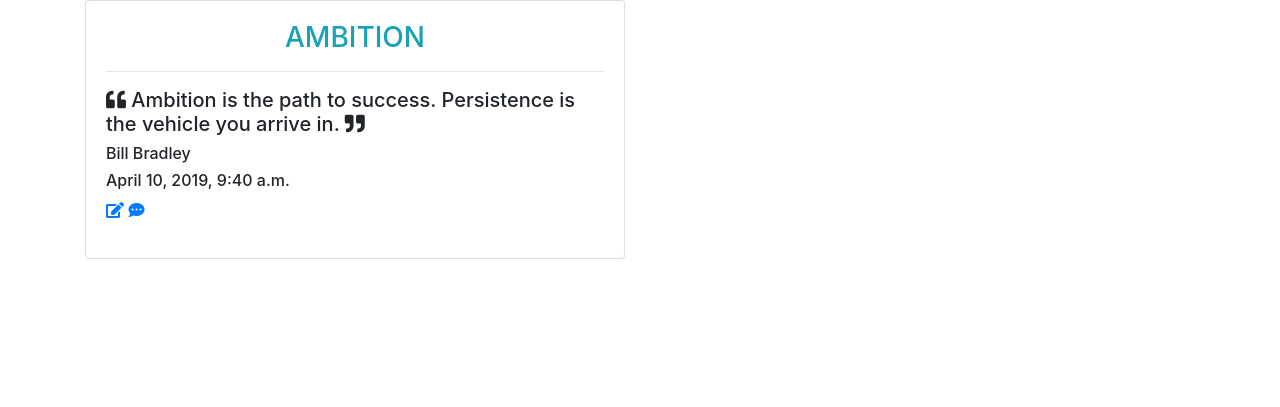
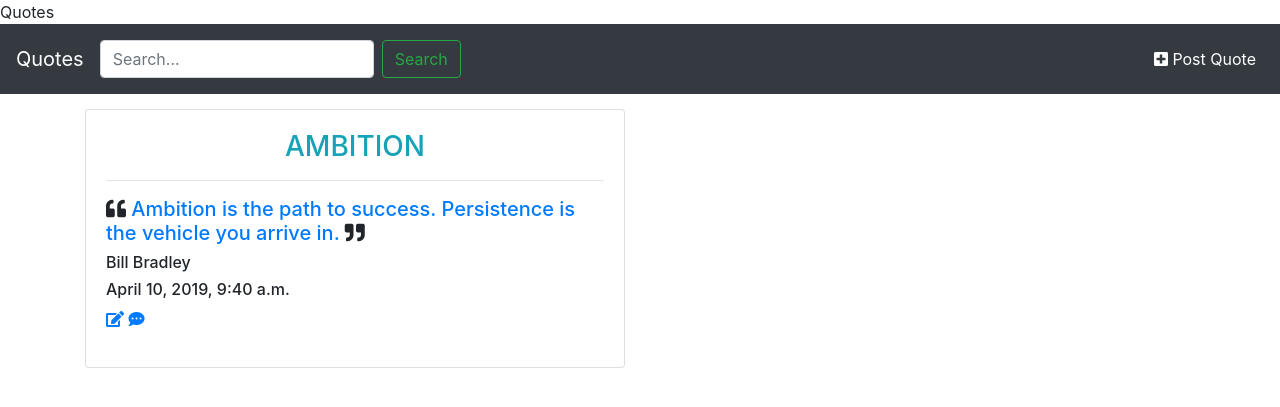
Before and after one commit to JoshuaJrJux/QUOTES, a Django app: page / in a window 1280 px wide. Shown: the top 407 px of the page. Run offline with Django 3.2, Linux system fonts and the light colour scheme; data comes from the database, SQL or seed files in the repository; both versions use the stored data as it was after the commit; some libraries are stand-ins or nearby versions.

Commit message:
favourite app

```diff
--- /dev/null
+++ b/favourite/templates/favourite/base.html
@@ -0,0 +1,36 @@
+<html lang="en">
+<head>
+    <tilte>{% block title %}{% endblock %}</tilte>
+    <link rel="stylesheet" href="https://stackpath.bootstrapcdn.com/bootstrap/4.3.1/css/bootstrap.min.css" integrity="sha384-ggOyR0iXCbMQv3Xipma34MD+dH/1fQ784/j6cY/iJTQUOhcWr7x9JvoRxT2MZw1T" crossorigin="anonymous">
+    <link rel="stylesheet" href="https://use.fontawesome.com/releases/v5.8.1/css/all.css" integrity="sha384-50oBUHEmvpQ+1lW4y57PTFmhCaXp0ML5d60M1M7uH2+nqUivzIebhndOJK28anvf" crossorigin="anonymous">
+
+</head>
+<body>
+    <nav class="navbar navbar-expand-lg navbar-dark bg-dark">
+  <button class="navbar-toggler" type="button" data-toggle="collapse" data-target="#navbarTogglerDemo01" aria-controls="navbarTogglerDemo01" aria-expanded="false" aria-label="Toggle navigation">
+    <span class="navbar-toggler-icon"></span>
+  </button>
+  <div class="collapse navbar-collapse" id="navbarTogglerDemo01">
+    <a class="navbar-brand" href="{% url 'favourite:index'  %}">Quotes</a>
+
+      <ul class="navbar-nav mr-auto m1-5">
+          <li class="nav-item">
+              <form class="form-inline my-2 my-1g-0">
+                  <input class="form-control mr-sm-2" type="search" placeholder="Search..." arila-label="Search">
+                  <button class="btn btn btn-outline-success my-2 my-sm-0" type="submit">Search</button>
+              </form>
+          </li>
+      </ul>
+
+
+      <ul class="navbar-nav navbar-right">
+      <li class="nav-item active">
+        <a class="nav-link" href="{% url 'favourite:create_quote' %}"><i class="fas fa-plus-square"></i> Post Quote <span class="sr-only">(current)</span></a>
+      </li>
+
+    </ul>
+  </div>
+</nav>
+{% block content %}{% endblock %}
+</body>
+</html>
--- a/favourite/templates/favourite/index.html
+++ b/favourite/templates/favourite/index.html
@@ -1,9 +1,9 @@
-<link rel="stylesheet" href="https://stackpath.bootstrapcdn.com/bootstrap/4.3.1/css/bootstrap.min.css" integrity="sha384-ggOyR0iXCbMQv3Xipma34MD+dH/1fQ784/j6cY/iJTQUOhcWr7x9JvoRxT2MZw1T" crossorigin="anonymous">
-<link rel="stylesheet" href="https://use.fontawesome.com/releases/v5.8.1/css/all.css" integrity="sha384-50oBUHEmvpQ+1lW4y57PTFmhCaXp0ML5d60M1M7uH2+nqUivzIebhndOJK28anvf" crossorigin="anonymous">
-
+{% extends 'favourite/base.html' %}
+{% block title %}Quotes{% endblock %}
+{% block content %}
 <title>QUOTES</title>
 <div class="container">
-    <div class="row">
+    <div class="row" style="padding-top:15px">
                 {%if quotes%}
                     {%for quote in quotes%}
                     <div class="col-sm-6">
@@ -11,12 +11,12 @@
                             <div class="card-body">
                                 <h3 class="text-info text-center">{{quote.title}}</h3>
                                 <hr>
-                                <h5><i class="fas fa-quote-left"></i> {{quote.quote}} <i class="fas fa-quote-right"></i> </h5>
+                                <h5><i class="fas fa-quote-left"></i><a href="{% url 'favourite:all-comment' quote.id%}"> {{quote.quote}} </a><i class="fas fa-quote-right"></i> </h5>
                                 <h6>{{quote.author}}</h6>
                                 <h6>{{quote.date}}</h6>
                                 <div class="form-group">
-                                    <a href="{%url 'favourite:update-quote' quote.id %}"><i class="fas fa-edit" style="float-right"></i></a>
-                                    <a href="{%url 'favourite:comment' quote.id%}"><i class="fas fa-comment-dots"></i> </a>
+                                    <a href="{% url 'favourite:update-quote' quote.id %}"><i class="fas fa-edit" style="float-right"></i></a>
+                                    <a href="{% url 'favourite:comment' quote.id %}"><i class="fas fa-comment-dots"></i> </a>
                                 </div>
 
                             </div>
@@ -28,3 +28,4 @@
         <div class="col-sm-6"></div>
     </div>
 </div>
+{% endblock %}
--- a/favourite/urls.py
+++ b/favourite/urls.py
@@ -6,7 +6,8 @@ app_name = 'favourite'
 urlpatterns = [
     path('', views.index, name='index'),
     path('create_quote', views.PostQuoteCreateView.as_view(), name='create_quote'),
-    path('comment', views.PostCommentCreateView.as_view(), name='comment'),
+    path('<int:pk>/comment', views.PostCommentCreateView.as_view(), name='comment'),
     path('<int:pk>/update-quote', views.UpdateQuoteUpdateView.as_view(), name='update-quote'),
+    path('(?p<quote_id>[0-9]+)/', views.allcomment, name='all-comment'),
 
 ]
--- a/favourite/views.py
+++ b/favourite/views.py
@@ -1,4 +1,4 @@
-from django.shortcuts import render
+from django.shortcuts import render, get_object_or_404
 from django.views.generic import CreateView, UpdateView
 from .models import PostQuote, PostComment
 
@@ -18,12 +18,19 @@ class PostQuoteCreateView(CreateView):
 
 class PostCommentCreateView(CreateView):
     model = PostComment
-    fields = ['quote', 'comment', 'date']
+    fields = ['comment', 'date']
 
-    def form_valid(self, form):
+    def form_valid(self, form, **kwargs):
+        quote = get_object_or_404(PostQuote, pk=self.kwargs.get('pk'))
+        form.instance.quote = quote
         return super().form_valid(form)
+
 
 class UpdateQuoteUpdateView(UpdateView):
     model = PostQuote
     fields = ['title', 'quote', 'author', 'date']
     template_name = 'favourite/postquote_form.html'
+
+def allcomment(request, quote_id):
+    quote = get_object_or_404(PostQuote, pk=quote_id)
+    return render(request, 'favourite/postcomment_list.html', {'quote': quote})
```
Also changed, not shown: favourite/templates/favourite/postcomment_form.html (+7 -4 lines), favourite/templates/favourite/postcomment_list.html (added, +50 -0 lines), favourite/templates/favourite/postquote_form.html (+6 -2 lines), db.sqlite3.
